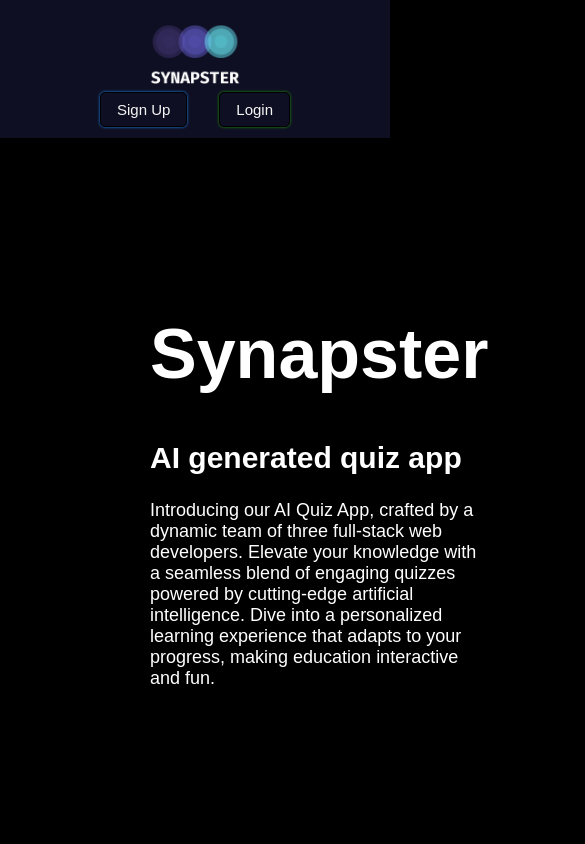
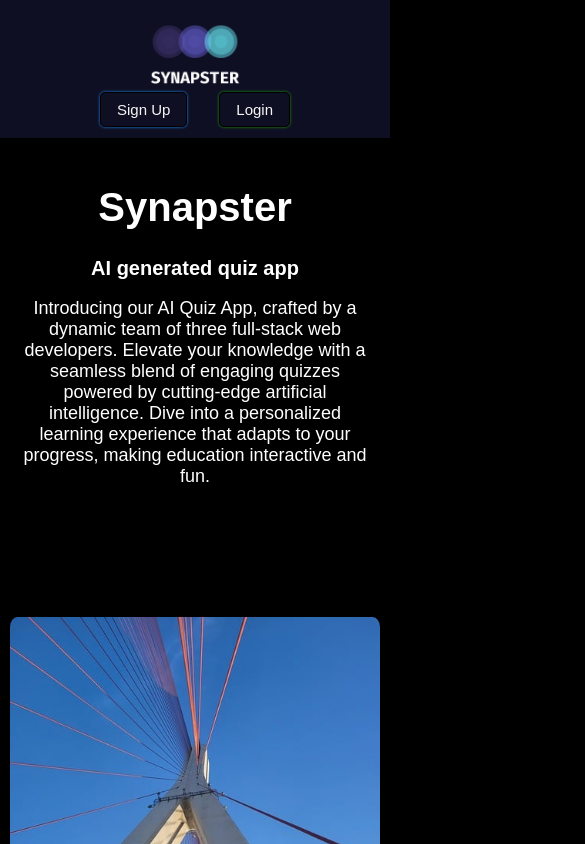
Before and after one commit to KerLau/Quiz-app, a React (Vite) app in the folder client/: page / in a window 390 px wide. Shown: the top 844 px of the page, 585 px wide, since content can reach past the window. Built offline with nearby package versions, Linux system fonts and the light colour scheme.

Commit message:
home  responsive

```diff
--- a/client/src/components/Home/Home.css
+++ b/client/src/components/Home/Home.css
@@ -2,43 +2,18 @@
   display: flex;
   justify-content: space-between;
   align-items: center;
+  flex-wrap: wrap;
 }
+
 
 .title-section {
   max-width: 600px;
-  text-align: left;
-  margin-left: 150px;
-}
-
-.button-container {
-  display: flex;
-  align-items: center;
-  position: fixed;
-  top: 10px;
-  right: 10px;
-}
-
-.button-container {
-  margin-right: 10px;
-  margin-top: 20px;
-  margin-right: 70px;
-}
-
-.button-container button {
-  margin-left: 15px;
-}
-
-.bridge {
-  border-radius: 2%;
-  display: block;
-  margin-left: 200px;
-  margin-right: 100px;
-  margin-top: 100px;
+  text-align: center;
+  margin: 20px;
 }
 
 .title-section h1 {
-  font-size: 70px;
-  transition: text-shadow 0.3s ease-in-out;
+  font-size: 50px;
 }
 
 .title-section h1:hover {
@@ -53,6 +28,28 @@
   font-size: 18px;
   margin-bottom: 60px;
 }
+
+
+.button-container {
+  display: flex;
+  flex-direction: column;
+  align-items: center;
+  margin-top: 20px;
+}
+
+.button-container button {
+  margin-top: 15px;
+}
+
+
+.bridge {
+  border-radius: 2%;
+  display: block;
+  margin: 50px auto;
+  max-width: 100%;
+}
+
+
 .play-link {
   background-color: transparent;
   padding: 15px 30px;
@@ -66,10 +63,36 @@
   color: whitesmoke;
 }
 
-/* Add additional styles as needed */
 .play-link:hover {
   background-color: rgb(209, 2, 2);
   color: whitesmoke;
   border: 1px solid black;
   border-radius: 8px;
 }
+
+/* Responsive Styles for Home Section */
+@media (max-width: 768px) {
+  .rowC {
+    margin: 0 10px;
+  }
+
+  .title-section {
+    margin: 20px 10px;
+  }
+
+  .button-container {
+    margin-top: 20px;
+  }
+
+  .button-container button {
+    margin-top: 15px;
+  }
+
+  .title-section h1 {
+    font-size: 40px;
+  }
+
+  .title-section h2 {
+    font-size: 20px;
+  }
+}
```
